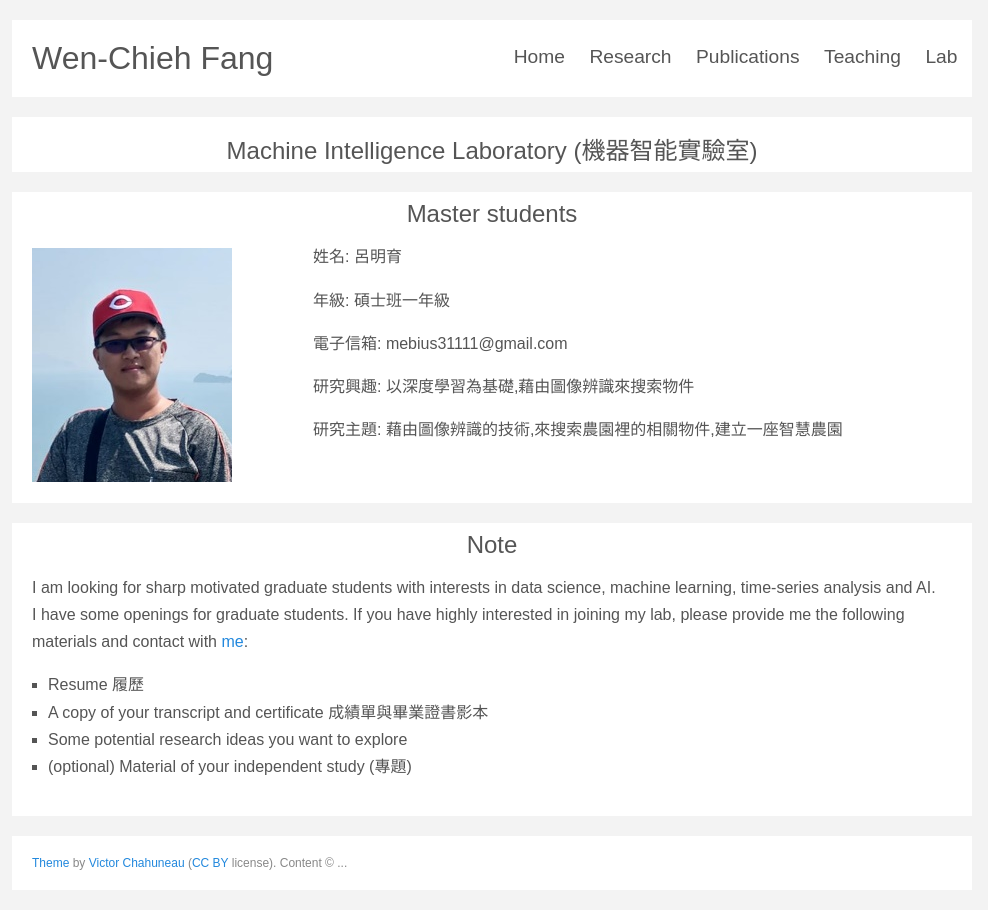
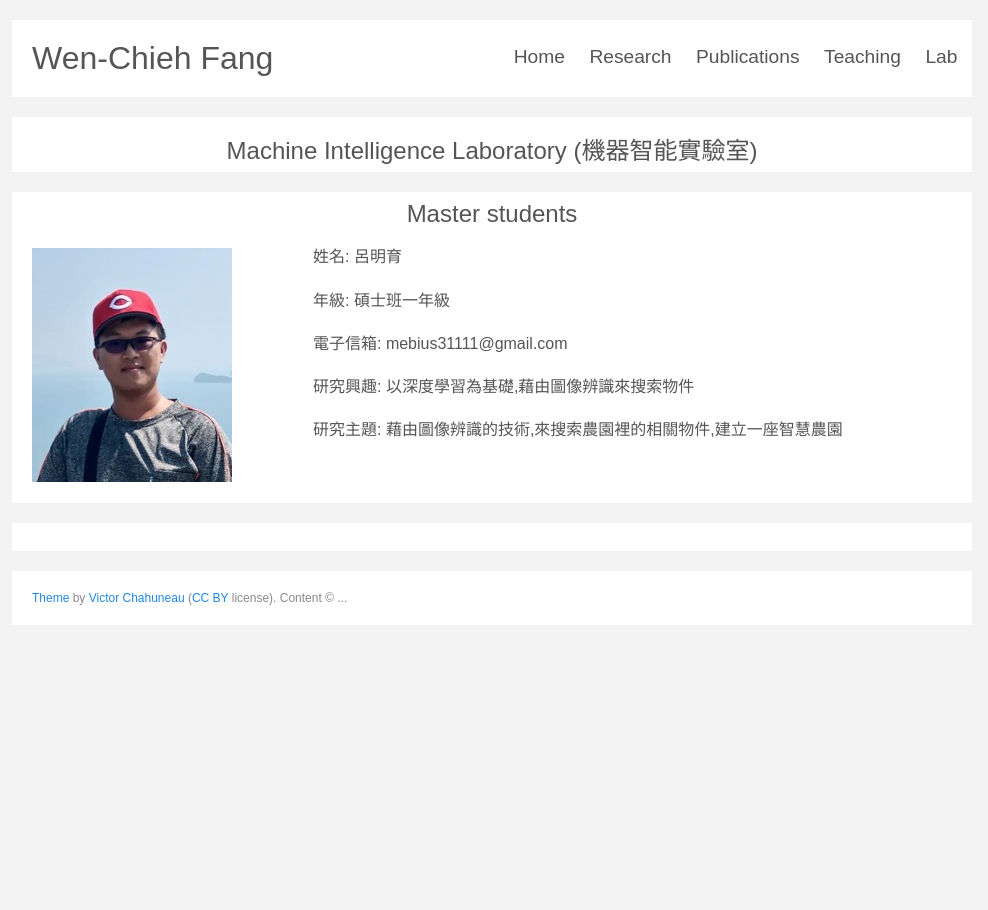
Before and after one commit to ncyu-deep/myblog, a Jekyll site: the page built from lab.md, in a window 1280 px wide. Shown: the whole page, without its empty margins (148-1136 px from the left). Built offline with Jekyll 4.4.1, drawn with Linux system fonts in a browser that asks for light colours; some web fonts are replaced.

Commit message:
Update lab.md

```diff
--- a/lab.md
+++ b/lab.md
@@ -23,14 +23,3 @@ title: My lab
 
 <br/>
 <hr>
-
-<h2 style="text-align: center">Note</h2>
-
-I am looking for sharp motivated graduate students with interests in data science, machine learning, time-series analysis and AI.
-<br/>
-I have some openings for graduate students. If you have highly interested in joining my lab, please provide me the following materials and contact with [me](mailto:ncyu.deep@gmail.com):
-
-* Resume 履歷
-* A copy of your transcript and certificate 成績單與畢業證書影本
-* Some potential research ideas you want to explore
-* (optional) Material of your independent study (專題)
```
